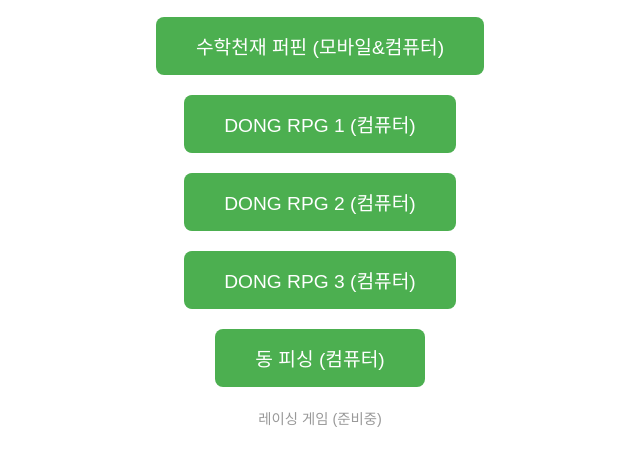
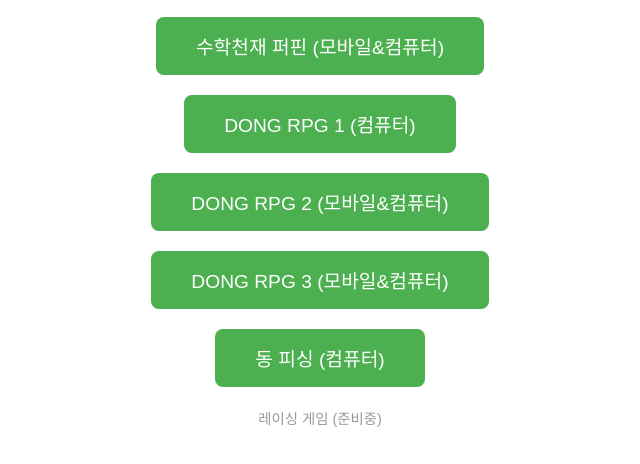
Before and after one commit to dylan131214/dong-games, a plain HTML site: page index/index.html in a window 1280 px wide. Shown: the part 166-630 px from the top of the page, without its empty margins (320-960 px from the left). Drawn offline with Linux system fonts and the light colour scheme.

Commit message:
20260426-인덱스 수정 3차

```diff
--- a/index/index.html
+++ b/index/index.html
@@ -30,8 +30,8 @@
         <!-- 게임 추가할 때마다 아래 li 복사해서 추가 -->
         <li><a href="http://klpf.iptime.org/game/6001">수학천재 퍼핀 (모바일&컴퓨터)</a></li>
         <li><a href="http://klpf.iptime.org/game/6002">DONG RPG 1 (컴퓨터)</a></li>
-        <li><a href="http://klpf.iptime.org/game/6003">DONG RPG 2 (컴퓨터)</a></li>
-        <li><a href="http://klpf.iptime.org/game/6004">DONG RPG 3 (컴퓨터)</a></li>
+        <li><a href="http://klpf.iptime.org/game/6003">DONG RPG 2 (모바일&컴퓨터)</a></li>
+        <li><a href="http://klpf.iptime.org/game/6004">DONG RPG 3 (모바일&컴퓨터)</a></li>
         <li><a href="http://klpf.iptime.org/game/6010">동 피싱 (컴퓨터)</a></li>
         <li class="coming-soon">레이싱 게임 (준비중)</li>
     </ul>
```
Also changed, not shown: Readme.txt.
